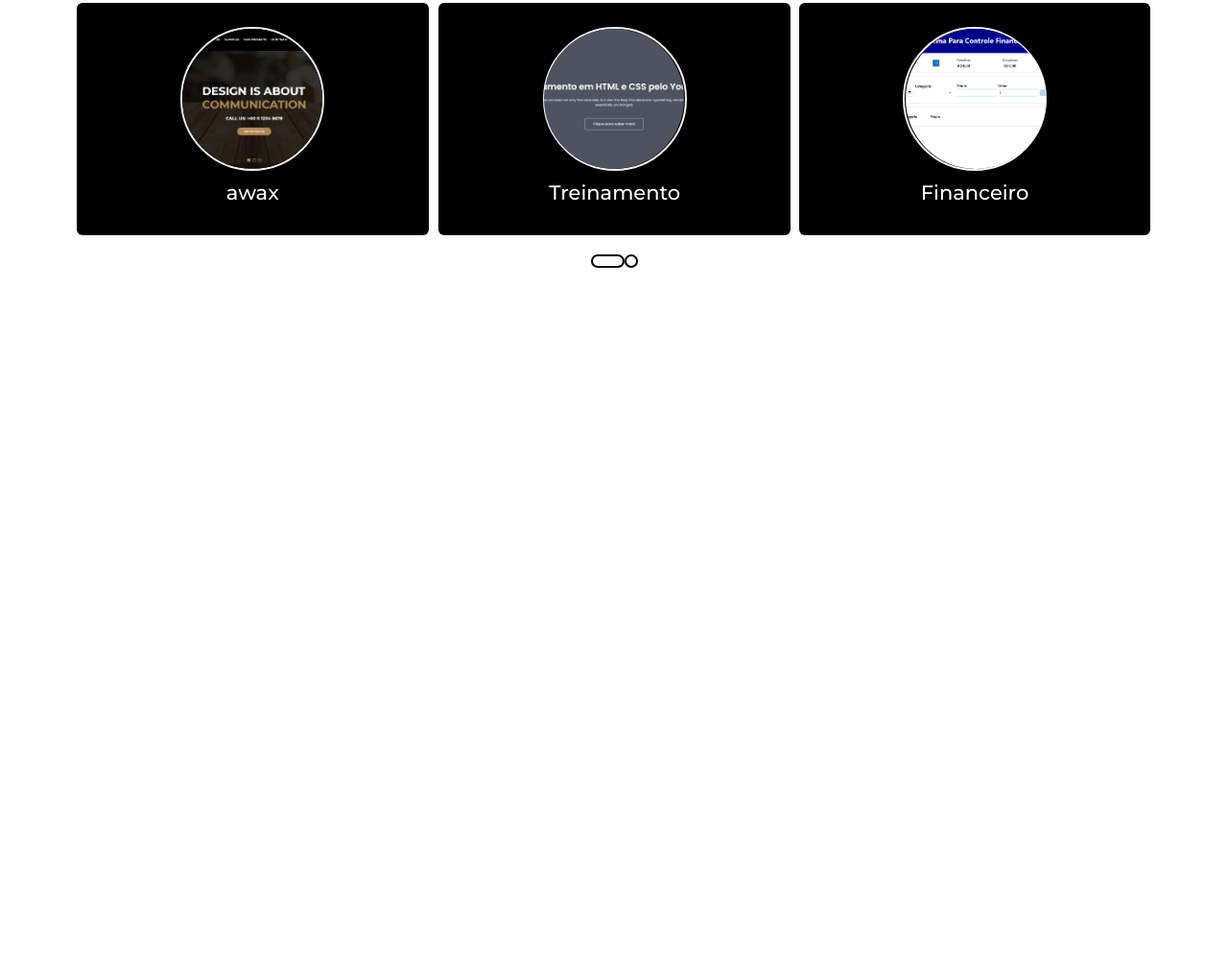
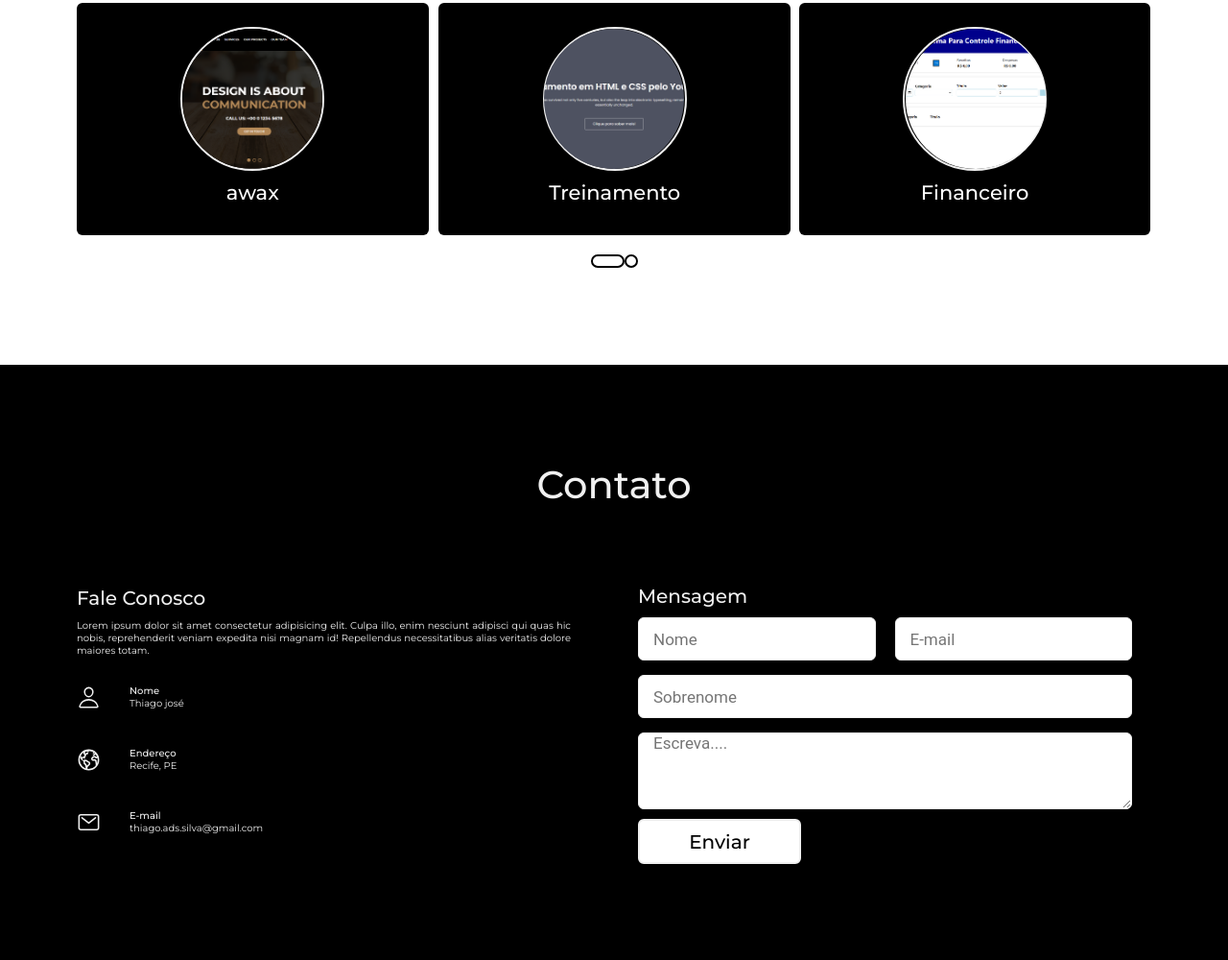
Before and after one commit to thiagoadssilva/PortifolioHtmlCssJavaScript, a plain HTML site: page index.html in a window 1280 px wide. Shown: the part 2873-3873 px from the top of the page at 96% size. Before the commit the page ends 3253 px from the top, so only its background shows below. Drawn offline with nearby package versions, Linux system fonts and the light colour scheme.

Commit message:
80% da parte de contatos

```diff
--- a/index.html
+++ b/index.html
@@ -266,6 +266,79 @@
     </section>
     <!--FIM DO PROJETOS-->
 
+    <!--INICIO DO CONTATO-->
+    <section class="contact" id="contact">
+      <div class="max-width">
+        <h2 class="title contact-title">Contato</h2>
+        <div class="contact-content">
+          <div class="column left">
+            <div class="text">Fale Conosco</div>
+            <p>
+              Lorem ipsum dolor sit amet consectetur adipisicing elit. Culpa
+              illo, enim nesciunt adipisci qui quas hic nobis, reprehenderit
+              veniam expedita nisi magnam id! Repellendus necessitatibus alias
+              veritatis dolore maiores totam.
+            </p>
+
+            <div class="icons">
+              <div class="row">
+                <ion-icon name="person-outline"></ion-icon>
+                <div class="info">
+                  <div class="head">Nome</div>
+                  <div class="sub-title">Thiago josé</div>
+                </div>
+              </div>
+              <div class="row">
+                <ion-icon name="earth-outline"></ion-icon>
+                <div class="info">
+                  <div class="head">Endereço</div>
+                  <div class="sub-title">Recife, PE</div>
+                </div>
+              </div>
+              <div class="row">
+                <ion-icon name="mail-outline"></ion-icon>
+                <div class="info">
+                  <div class="head">E-mail</div>
+                  <div class="sub-title">thiago.ads.silva@gmail.com</div>
+                </div>
+              </div>
+            </div>
+          </div>
+          <div class="column right">
+            <div class="text">Mensagem</div>
+            <form action="#" method="post">
+              <div class="fields">
+                <div class="field name">
+                  <input type="text" placeholder="Nome" required />
+                </div>
+                <div class="field email">
+                  <input type="email" placeholder="E-mail" required />
+                </div>
+              </div>
+
+              <div class="field">
+                <div class="fields">
+                  <input type="text" placeholder="Sobrenome" required />
+                </div>
+                <div class="field textarea">
+                  <textarea
+                    cols="30"
+                    rows="10"
+                    placeholder="Escreva...."
+                    required
+                  ></textarea>
+                </div>
+                <div class="button">
+                  <button type="submit">Enviar</button>
+                </div>
+              </div>
+            </form>
+          </div>
+        </div>
+      </div>
+    </section>
+    <!--FIM DO CONTATO-->
+
     <script
       type="module"
       src="https://unpkg.com/ionicons@5.5.2/dist/ionicons/ionicons.esm.js"
--- a/style.css
+++ b/style.css
@@ -7,6 +7,7 @@
   --color-04: #000;
   --color-05: #f0f0f0;
   --color-06: #6665ee;
+  --color-07: #333;
 }
 
 html {
@@ -340,7 +341,7 @@ section .title::after {
 
 /*INICIO DAS PROJETOS*/
 .projects .title::after {
-  content: 'Desenvolvidos e Publicados';
+  content: 'Click para entrar';
 }
 
 .projects .carousel {
@@ -419,6 +420,129 @@ section .title::after {
 
 /*FIM DAS PROJETOS*/
 
+/*INICIO DAS CONTATOS*/
+.contact-title {
+  color: var(--color-05);
+}
+
+.contact {
+  background: var(--color-04);
+}
+
+.contact-content {
+  display: flex;
+  justify-content: center;
+  align-items: center;
+
+  color: var(--color-05);
+}
+.contact .contact-content .column {
+  width: calc(50% - 30px);
+  margin-right: 2rem;
+}
+
+.contact .contact-content .left p {
+  text-align: justify;
+}
+
+.contact .contact-content .text {
+  font-size: 2rem;
+  font-weight: 500;
+  margin-bottom: 1rem;
+}
+
+.contact .contact-content .left .icons {
+  margin: 1rem 0;
+}
+
+.contact .contact-content .row {
+  display: flex;
+  height: 6.5rem;
+  align-items: center;
+}
+
+.contact .contact-content .row .info .head {
+  font-weight: 500;
+}
+
+.contact .contact-content .row .info {
+  margin-left: 3rem;
+}
+
+.contact .contact-content .row ion-icon {
+  font-size: 2.5rem;
+}
+
+.contact .right {
+  margin-left: 5rem;
+}
+
+.contact .right form .fields {
+  display: flex;
+}
+
+.contact .right form .fields,
+.contact .right form .fields .field {
+  width: 100%;
+  height: 4.5rem;
+  margin-bottom: 1.5rem;
+}
+
+.contact .right form .fields input,
+.contact .right form .textarea textarea {
+  width: 100%;
+  height: 100%;
+  border: 0.1rem solid var(--color-05);
+  border-radius: 0.6rem;
+  outline: none;
+  padding: 0 1.5rem;
+  font-size: 1.7rem;
+  font-family: 'Roboto', sans-serif;
+}
+
+.contact .right form .name {
+  margin-right: 1rem;
+}
+
+.contact .right form .email {
+  margin-left: 1rem;
+}
+
+.contact .right form .textarea {
+  width: 100%;
+  height: 8rem;
+}
+
+.textarea {
+  margin-bottom: 1rem;
+}
+
+.contact .right form .button {
+  width: 170px;
+  height: 4.7rem;
+}
+
+.contact .right form .button button {
+  width: 100%;
+  height: 100%;
+  border: 0.2rem solid var(--color-05);
+  background: var(--color-02);
+  color: var(--color-04);
+  font-size: 2rem;
+  font-weight: 500;
+  border-radius: 0.6rem;
+  cursor: pointer;
+
+  transition: all 0.3s ease;
+}
+
+.contact .right form .button button:hover {
+  color: var(--color-02);
+  background: none;
+}
+
+/*FIM DAS CONTATOS*/
+
 /*INICIO DA RESPONSIVIDADE*/
 @media (max-width: 1300px) {
   .navbar .max-width {
@@ -481,6 +605,20 @@ section .title::after {
 }
 
 @media (max-width: 850px) {
+  .contact-content {
+    flex-direction: column;
+  }
+
+  .contact .contact-content .column {
+    width: calc(100% - 30px);
+    margin-left: 0;
+  }
+
+  .contact .contact-content .left .icons {
+    display: flex;
+    justify-content: space-between;
+  }
+
   .about .about-content .left img {
     width: 300px;
     height: 300px;
```
